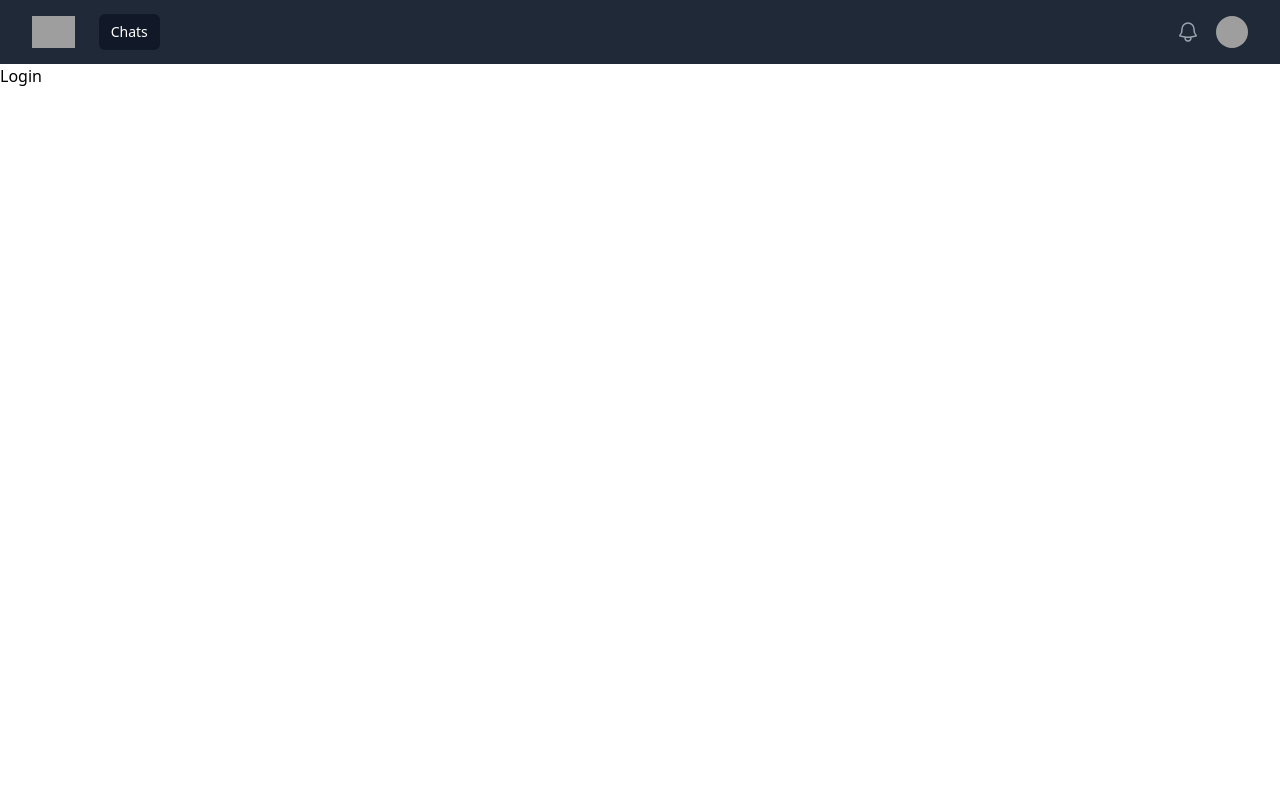
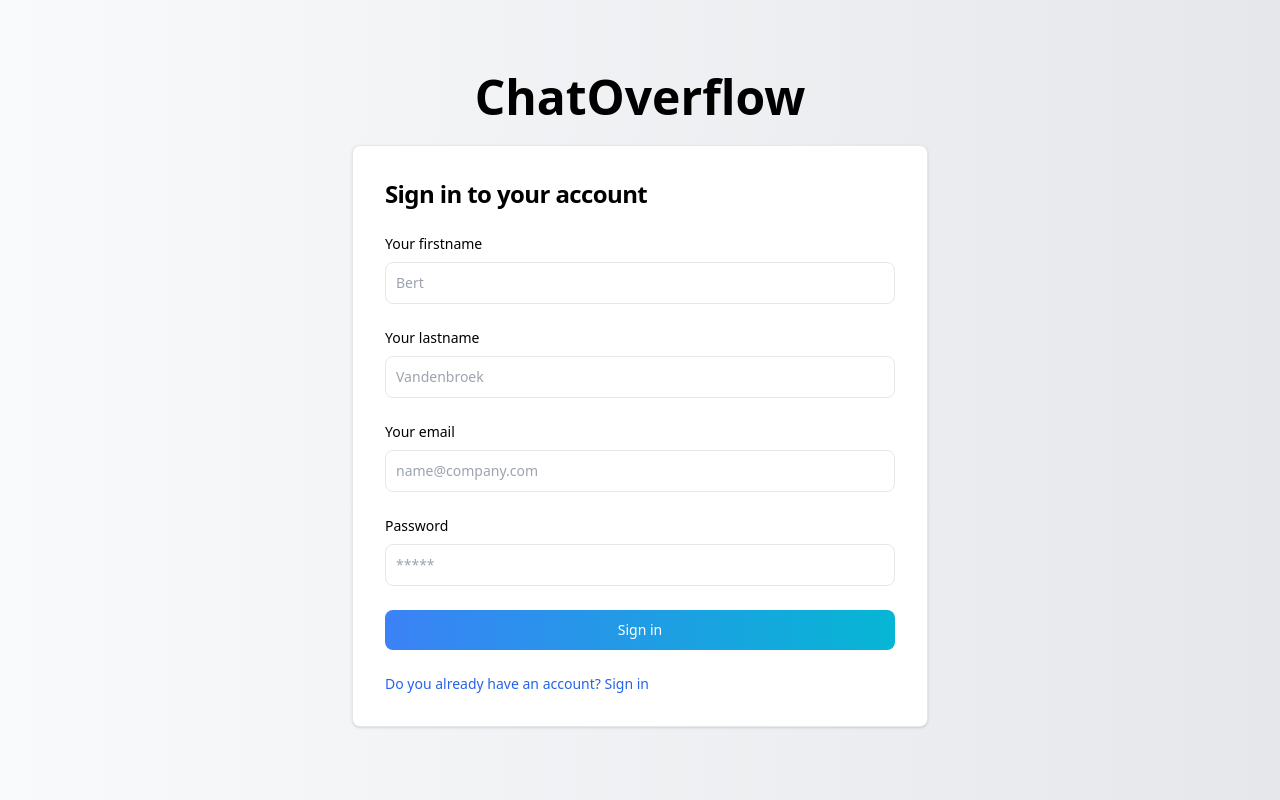
Before and after one commit to Arno-Robeys/ChatOverflow, a Next.js app in the folder frontend/chatoverflow/: page /auth in a window 1280 px wide. Built offline with nearby package versions, Linux system fonts and the light colour scheme; grey boxes are pictures that could not be loaded.

Commit message:
Login/register begin

```diff
--- a/frontend/chatoverflow/components/Navbar.tsx
+++ b/frontend/chatoverflow/components/Navbar.tsx
@@ -12,10 +12,10 @@ function classNames(...classes: string[]) {
 
 const Navbar: React.FC = () => {
   return (
-    <Disclosure as="nav" className="bg-gray-800">
+    <Disclosure as="nav" className="bg-gradient-to-r from-gray-300 to-gray-400">
       {({ open }) => (
         <>
-          <div className="mx-auto max-w-7xl px-2 sm:px-6 lg:px-8">
+          <div className="px-2 sm:px-6 lg:px-8">
             <div className="relative flex h-16 items-center justify-between">
               <div className="absolute inset-y-0 left-0 flex items-center sm:hidden">
                 {/* Mobile menu button*/}
@@ -48,7 +48,7 @@ const Navbar: React.FC = () => {
                         key={item.name}
                         href={item.href}
                         className={classNames(
-                          item.current ? 'bg-gray-900 text-white' : 'text-gray-300 hover:bg-gray-700 hover:text-white',
+                          item.current ? 'bg-gray-400 text-white' : 'text-gray-300 hover:bg-gray-700 hover:text-white',
                           'rounded-md px-3 py-2 text-sm font-medium'
                         )}
                         aria-current={item.current ? 'page' : undefined}
@@ -62,7 +62,7 @@ const Navbar: React.FC = () => {
               <div className="absolute inset-y-0 right-0 flex items-center pr-2 sm:static sm:inset-auto sm:ml-6 sm:pr-0">
                 <button
                   type="button"
-                  className="rounded-full bg-gray-800 p-1 text-gray-400 hover:text-white focus:outline-none focus:ring-2 focus:ring-white focus:ring-offset-2 focus:ring-offset-gray-800"
+                  className="rounded-full bg-gray-400 p-1 text-white hover:text-gray-200 focus:outline-none focus:ring-2 focus:ring-white focus:ring-offset-2 focus:ring-offset-gray-800"
                 >
                   <span className="sr-only">View notifications</span>
                   <BellIcon className="h-6 w-6" aria-hidden="true" />
@@ -93,7 +93,7 @@ const Navbar: React.FC = () => {
                       <Menu.Item>
                         {({ active }) => (
                           <a
-                            href="#"
+                            href="/user/"
                             className={classNames(active ? 'bg-gray-100' : '', 'block px-4 py-2 text-sm text-gray-700')}
                           >
                             Your Profile
--- a/frontend/chatoverflow/package.json
+++ b/frontend/chatoverflow/package.json
@@ -17,6 +17,7 @@
     "eslint": "8.36.0",
     "eslint-config-next": "13.2.4",
     "next": "13.2.4",
+    "next-auth": "^4.20.1",
     "react": "18.2.0",
     "react-dom": "18.2.0",
     "typescript": "5.0.2"
--- a/frontend/chatoverflow/pages/_app.tsx
+++ b/frontend/chatoverflow/pages/_app.tsx
@@ -1,7 +1,10 @@
 import Navbar from '@/components/Navbar'
 import '@/styles/globals.css'
 import type { AppProps } from 'next/app'
+import { useRouter } from 'next/router'
 
 export default function App({ Component, pageProps }: AppProps) {
-  return (<><Navbar /><Component {...pageProps} /></>)
+  const router = useRouter()
+  const showNavbar = router.pathname === "/auth" || router.pathname === "/" ? false : true
+  return (<>{showNavbar && <Navbar />}<Component {...pageProps} /></>)
 }
--- a/frontend/chatoverflow/pages/auth/index.tsx
+++ b/frontend/chatoverflow/pages/auth/index.tsx
@@ -1,3 +1,38 @@
-const Login: React.FC = () => {
-    return (<h1>Login</h1>)};
-    export default Login;
+const Register: React.FC = () => {
+    return (
+<section className="bg-gradient-to-r from-gray-50 to-gray-200">
+<div className="flex flex-col items-center justify-center  mx-auto h-screen lg:py-0 sm:mx-0 mx-4">
+    <h1 className="flex items-center mb-6 text-5xl font-semibold">ChatOverflow</h1>
+    <div className="w-full bg-white rounded-lg shadow border md:mt-0 sm:max-w-xl xl:p-0">
+        <div className="p-6 space-y-4 md:space-y-6 sm:p-8">
+            <h1 className="text-xl font-bold leading-tight tracking-tight md:text-2xl">
+                Sign in to your account
+            </h1>
+            <form className="space-y-4 md:space-y-6" action="#">
+                <div>
+                    <label htmlFor="firstname" className="block mb-2 text-sm font-medium ">Your firstname</label>
+                    <input type="text" name="firstname" id="firstname" className="border sm:text-sm rounded-lg block w-full p-2.5" placeholder="Bert" />
+                </div>
+                <div>
+                    <label htmlFor="lastname" className="block mb-2 text-sm font-medium ">Your lastname</label>
+                    <input type="text" name="lastname" id="lastname" className="border sm:text-sm rounded-lg block w-full p-2.5" placeholder="Vandenbroek" />
+                </div>
+                <div>
+                    <label htmlFor="email" className="block mb-2 text-sm font-medium ">Your email</label>
+                    <input type="email" name="email" id="email" className="border sm:text-sm rounded-lg block w-full p-2.5 " placeholder="name@company.com" />
+                </div>
+                <div>
+                    <label htmlFor="password" className="block mb-2 text-sm font-medium">Password</label>
+                    <input type="password" name="password" id="password" placeholder="*****" className="border sm:text-sm rounded-lg block w-full p-2.5" />
+                </div>
+                <button type="submit" className="w-full text-white bg-gradient-to-l hover:from-cyan-600 hover:to-blue-600 from-cyan-500 to-blue-500 focus:ring-4 focus:outline-none focus:ring-primary-300 font-medium rounded-lg text-sm px-5 py-2.5 text-center dark:bg-primary-600 dark:hover:bg-primary-700 dark:focus:ring-primary-800">Sign in</button>
+                <p className="text-sm font-light text-blue-600">
+                    Do you already have an account? <a href="/" className="font-medium text-primary-600 hover:underline dark:text-primary-500">Sign in</a>
+                </p>
+            </form>
+        </div>
+    </div>
+</div>
+</section>
+        )};
+    export default Register;
--- a/frontend/chatoverflow/pages/auth/register.tsx
+++ /dev/null
@@ -1,3 +0,0 @@
-const Register: React.FC = () => {
-    return (<h1>Register</h1>)};
-    export default Register;
--- a/frontend/chatoverflow/pages/index.tsx
+++ b/frontend/chatoverflow/pages/index.tsx
@@ -1,3 +1,35 @@
+
+
 const Home: React.FC = () => {
-  return (<h1>User view if logged in</h1>)};
+  return (
+<section className="bg-gradient-to-r from-gray-50 to-gray-200">
+  <div className="flex flex-col items-center justify-center  mx-auto h-screen lg:py-0 sm:mx-0 mx-4">
+      <h1 className="flex items-center mb-6 text-5xl font-semibold">ChatOverflow</h1>
+      <div className="w-full bg-white rounded-lg shadow border md:mt-0 sm:max-w-xl xl:p-0">
+          <div className="p-6 space-y-4 md:space-y-6 sm:p-8">
+              <h1 className="text-xl font-bold leading-tight tracking-tight md:text-2xl">
+                  Sign in to your account
+              </h1>
+              <form className="space-y-4 md:space-y-6" action="#">
+                  <div>
+                      <label htmlFor="email" className="block mb-2 text-sm font-medium ">Your email</label>
+                      <input type="email" name="email" id="email" className="border sm:text-sm rounded-lg block w-full p-2.5 " placeholder="name@company.com" />
+                  </div>
+                  <div>
+                      <label htmlFor="password" className="block mb-2 text-sm font-medium">Password</label>
+                      <input type="password" name="password" id="password" placeholder="*****" className="border sm:text-sm rounded-lg block w-full p-2.5" />
+                  </div>
+                  <button type="submit" className="w-full text-white bg-gradient-to-l hover:from-cyan-600 hover:to-blue-600 from-cyan-500 to-blue-500 focus:ring-4 focus:outline-none focus:ring-primary-300 font-medium rounded-lg text-sm px-5 py-2.5 text-center dark:bg-primary-600 dark:hover:bg-primary-700 dark:focus:ring-primary-800">Sign in</button>
+                  <p className="text-sm font-light text-blue-600">
+                      Don’t have an account yet? <a href="/auth" className="font-medium text-primary-600 hover:underline dark:text-primary-500">Sign up</a>
+                  </p>
+              </form>
+          </div>
+      </div>
+  </div>
+</section>
+
+
+
+  )};
   export default Home;
--- /dev/null
+++ b/frontend/chatoverflow/pages/user/settings.tsx
@@ -0,0 +1,2 @@
+const userSettings: React.FC = () => {
+    return (<h1>user Settings</h1>)}; export default userSettings;
--- a/frontend/chatoverflow/styles/globals.css
+++ b/frontend/chatoverflow/styles/globals.css
@@ -1,3 +1,3 @@
-@tailwind base;
-@tailwind components;
-@tailwind utilities;
+@import 'tailwindcss/base';
+@import 'tailwindcss/components';
+@import 'tailwindcss/utilities';
```
Also changed, not shown: frontend/chatoverflow/pages/user/index.tsx (renamed from frontend/chatoverflow/pages/users/index.tsx), 1 other file (tests, documents, lock files or other folders).
